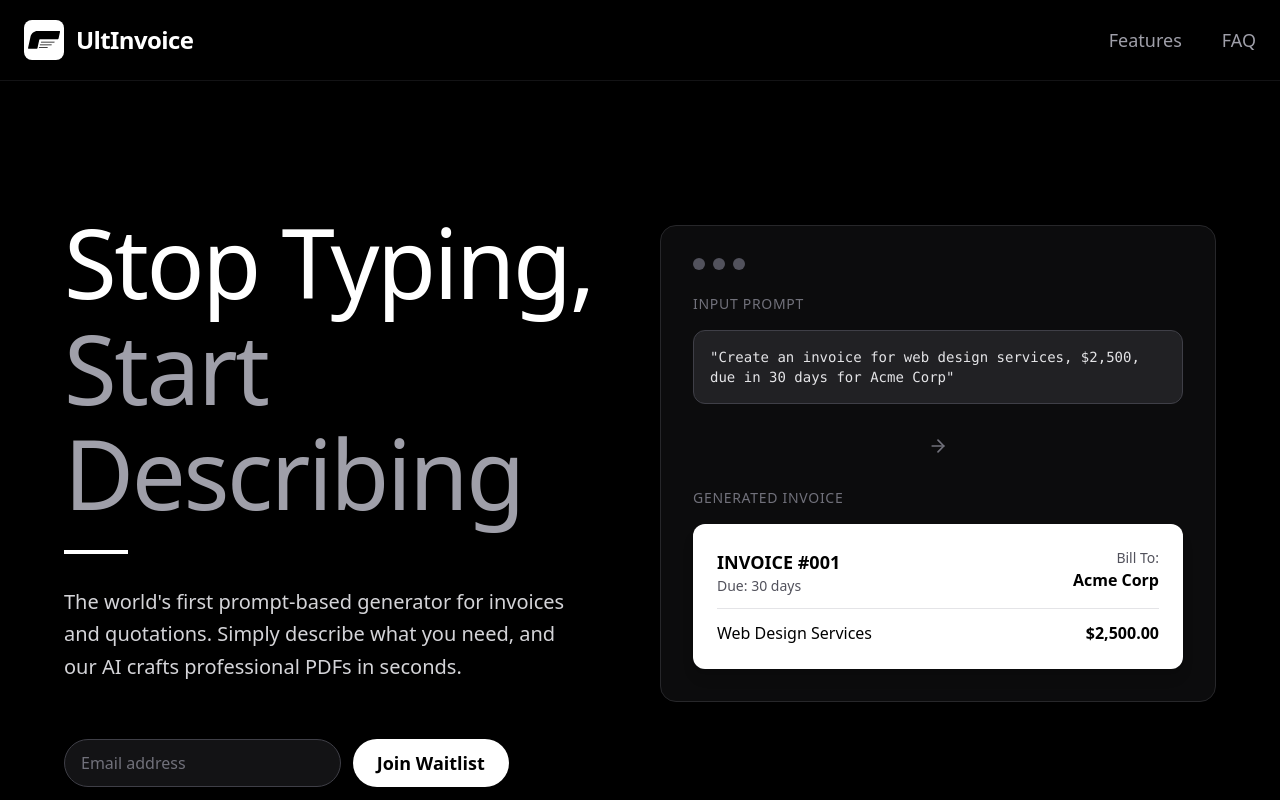
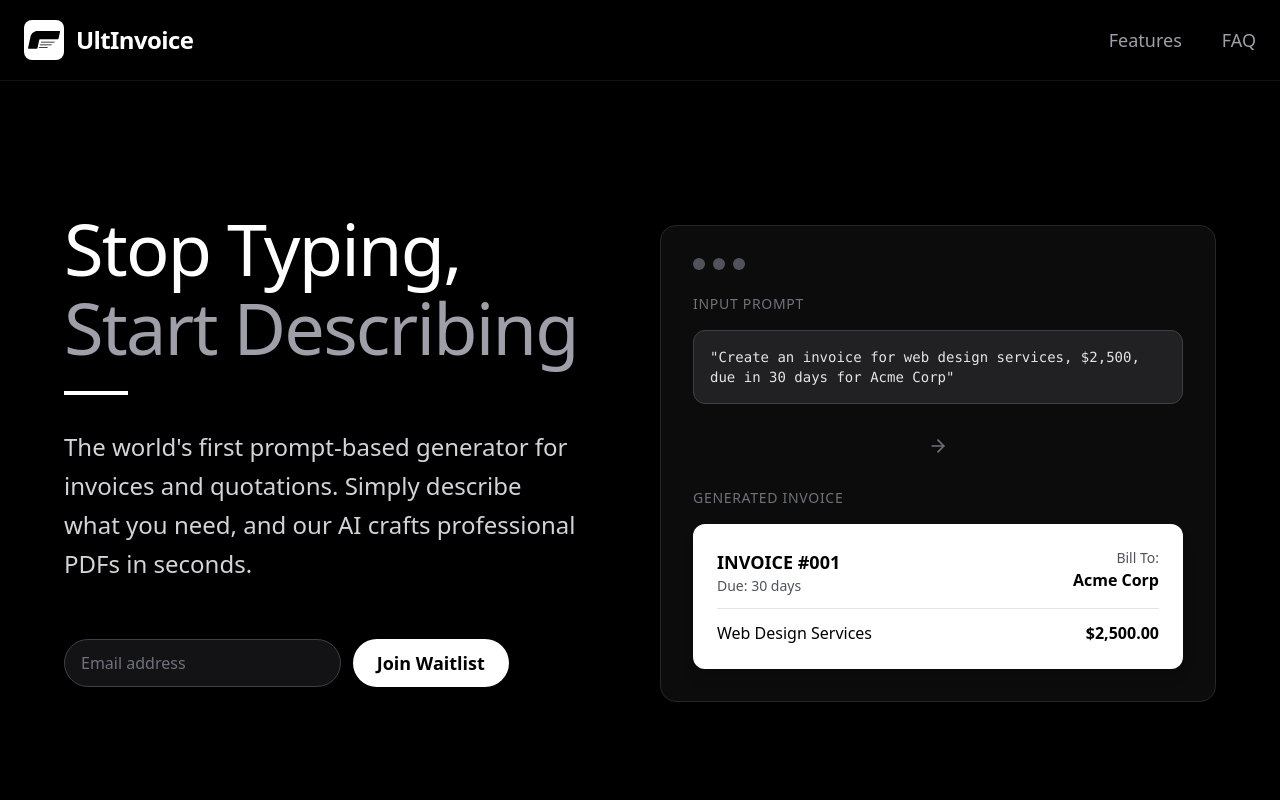
Before and after one commit to Amrutha-01/ultinvoice, a React (Vite) app: page / in a window 1280 px wide. Shown: the top 800 px of the page. Built offline with nearby package versions, Linux system fonts and the light colour scheme.

Commit message:
font size changes

```diff
--- a/src/pages/landing.jsx
+++ b/src/pages/landing.jsx
@@ -95,14 +95,14 @@ export default function HomePage() {
               {/* Left Side - Text Content */}
               <div className="space-y-8 w-full">
                 <div className="space-y-6">
-                  <h1 className="font-heading text-5xl lg:text-8xl font-light tracking-tight text-white leading-[1.1]">
+                  <h1 className="font-heading text-5xl lg:text-7xl font-light tracking-tight text-white leading-[1.1]">
                     Stop Typing,{" "}
                     <span className="text-zinc-400">Start Describing</span>
                   </h1>
                   <div className="w-16 h-1 bg-white"></div>
                 </div>
 
-                <p className="text-zinc-300 text-base lg:text-xl leading-relaxed font-light max-w-lg">
+                <p className="text-zinc-300 text-base lg:text-2xl leading-relaxed font-light max-w-lg">
                   The world's first prompt-based generator for invoices and
                   quotations. Simply describe what you need, and our AI crafts
                   professional PDFs in seconds.
```
